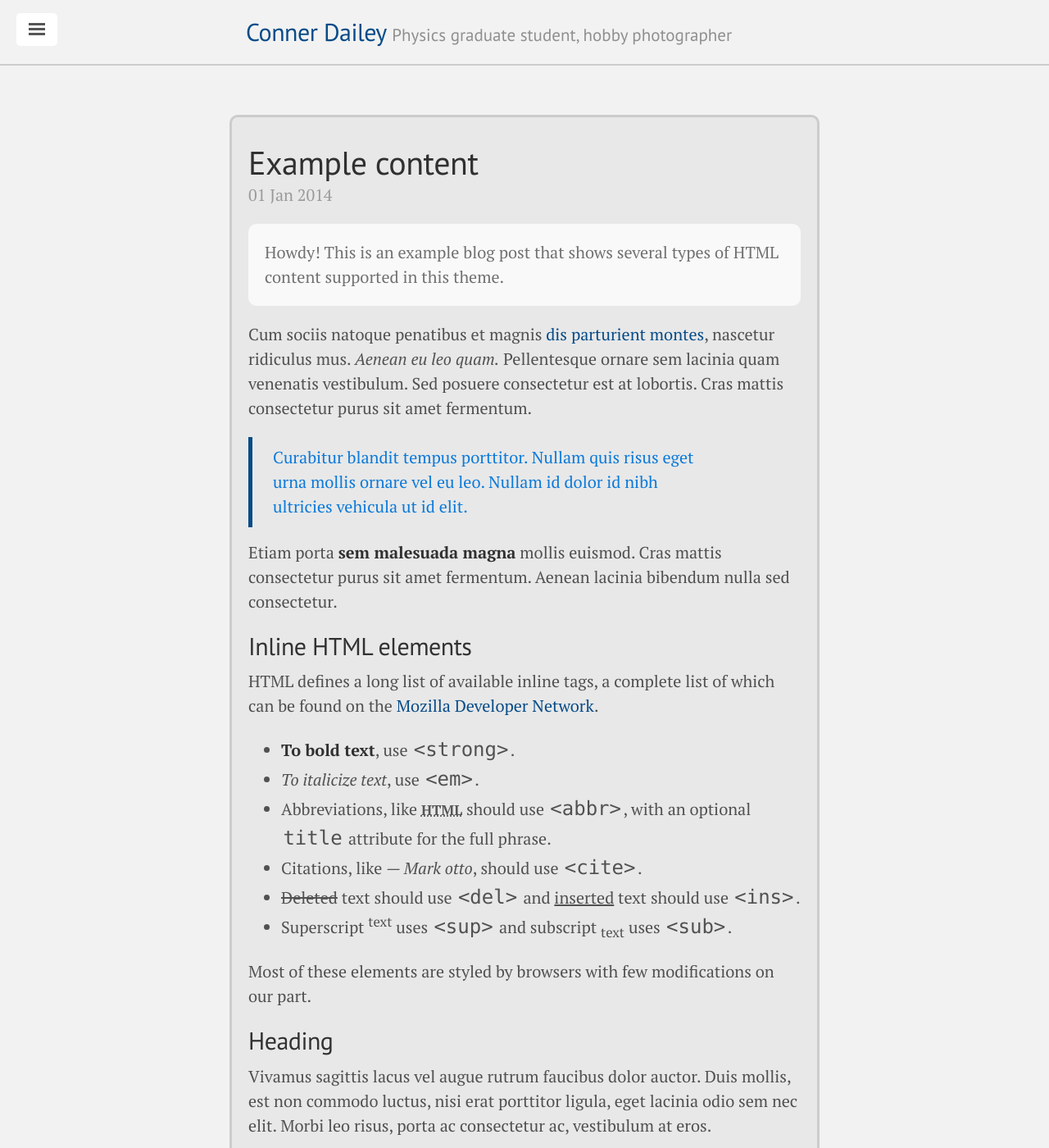
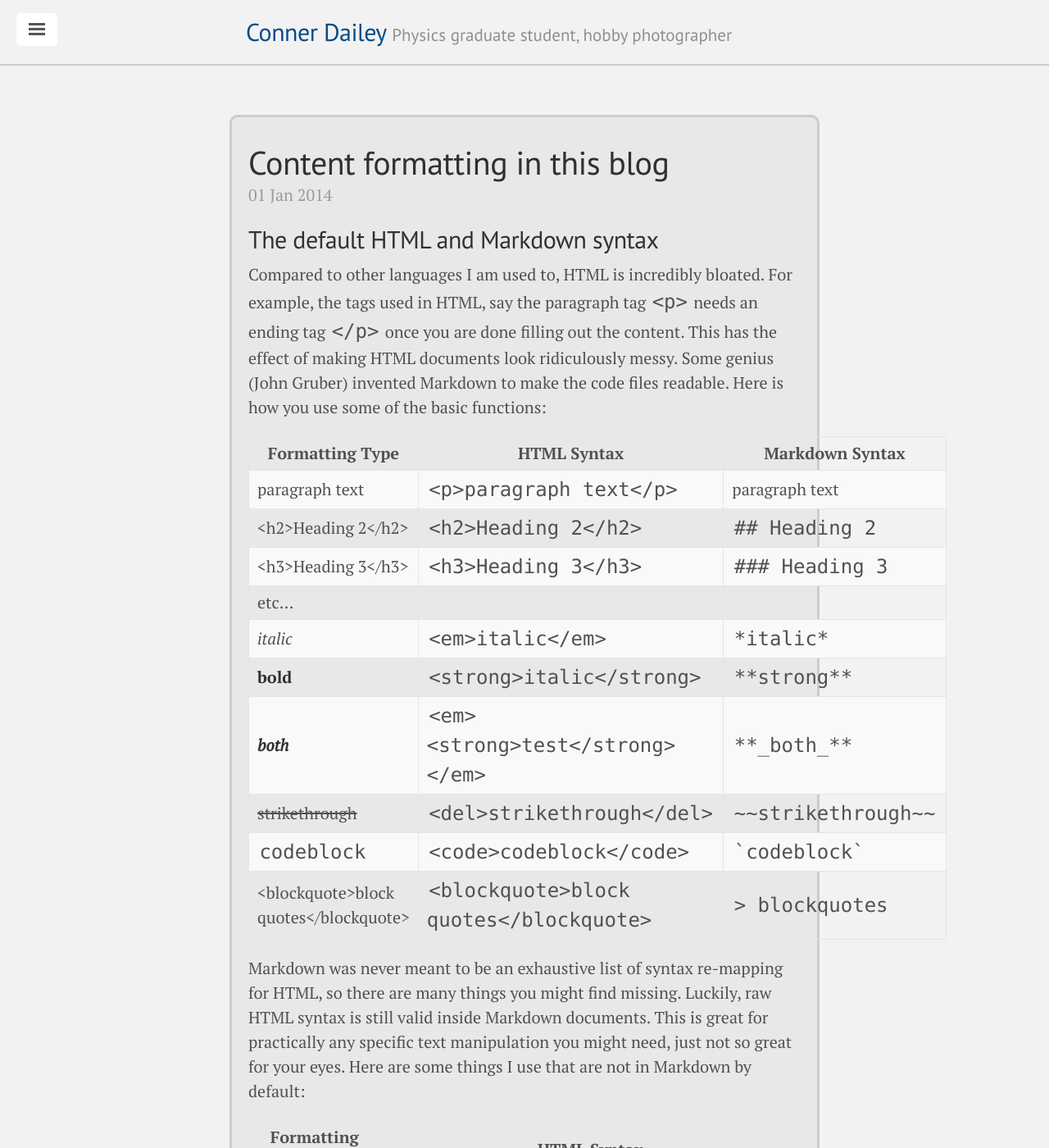
Before and after one commit to TakeTwiceDailey/TakeTwiceDailey.github.io, a Jekyll site: the page built from _posts/2014-01-01-example-content.md, in a window 1280 px wide and 1400 px high. Shown: the whole window at 82% size. Built offline with Jekyll 4.4.1, drawn with Linux system fonts in a browser that asks for light colours; nearby versions of some CDN libraries; some of the changed text lies outside the part shown.

Commit message:
changing post content

````diff
--- a/_posts/2014-01-01-example-content.md
+++ b/_posts/2014-01-01-example-content.md
@@ -1,42 +1,41 @@
 ---
 layout: post
-title: Example content
-shortinfo: This is an example blog post that shows several types of HTML content supported in this theme.
+title: Content formatting in this blog
+shortinfo: This is an example blog post that shows several types of HTML content used in this blog, and how I designed some of them.
 ---
 
+## The default HTML and Markdown syntax
 
-<div class="message">
-  Howdy! This is an example blog post that shows several types of HTML content supported in this theme.
-</div>
+Compared to other languages I am used to, HTML is incredibly bloated. For example, the tags used in HTML, say the paragraph tag `<p>` needs an ending tag `</p>` once you are done filling out the content. This has the effect of making HTML documents look ridiculously messy. Some genius (John Gruber) invented Markdown to make the code files readable. Here is how you use some of the basic functions:
 
-Cum sociis natoque penatibus et magnis <a href="#">dis parturient montes</a>, nascetur ridiculus mus. *Aenean eu leo quam.* Pellentesque ornare sem lacinia quam venenatis vestibulum. Sed posuere consectetur est at lobortis. Cras mattis consectetur purus sit amet fermentum.
+| Formatting Type   | HTML Syntax                     | Markdown Syntax   |
+|-------------------|---------------------------------|-------------------|
+| paragraph text    |`<p>paragraph text</p>`          | paragraph text    |
+| <h2>Heading 2</h2>|`<h2>Heading 2</h2>`             | `## Heading 2`    |
+| <h3>Heading 3</h3>|`<h3>Heading 3</h3>`             | `### Heading 3`    |
+| etc...            |                                 |                   |
+| *italic*          |`<em>italic</em>`                |`*italic*`         |
+| **bold**          |`<strong>italic</strong>`        |`**strong**`       |
+| ***both***        |`<em><strong>test</strong></em>` |`**_both_**`       |
+| ~~strikethrough~~ |`<del>strikethrough</del>`       |`~~strikethrough~~`|
+| `codeblock`       |`<code>codeblock</code>`         |`` `codeblock` ``  |
+| <blockquote>block quotes</blockquote> | `<blockquote>block quotes</blockquote>` |`> blockquotes`|
 
-> Curabitur blandit tempus porttitor. Nullam quis risus eget urna mollis ornare vel eu leo. Nullam id dolor id nibh ultricies vehicula ut id elit.
+Markdown was never meant to be an exhaustive list of syntax re-mapping for HTML, so there are many things you might find missing. Luckily, raw HTML syntax is still valid inside Markdown documents. This is great for practically any specific text manipulation you might need, just not so great for your eyes. Here are some things I use that are not in Markdown by default:
 
-Etiam porta **sem malesuada magna** mollis euismod. Cras mattis consectetur purus sit amet fermentum. Aenean lacinia bibendum nulla sed consectetur.
+| Formatting Type           | HTML Syntax                     |
+|---------------------------|---------------------------------|
+| some<sup>superscript</sup>| `some<sup>superscript</sup>`    |
+| some<sub>subscript</sub>  | `some<sub>subscript</sub>`      |
+| <abbr title="HyperText Markup Langage">HTML</abbr> |`<abbr title="HyperText Markup Langage">HTML</abbr>` |
+| <ins>insert<ins>          |`<ins>insert<ins>`               |
 
-## Inline HTML elements
 
-HTML defines a long list of available inline tags, a complete list of which can be found on the [Mozilla Developer Network](https://developer.mozilla.org/en-US/docs/Web/HTML/Element).
+## Syntax Highlighting
 
-- **To bold text**, use `<strong>`.
-- *To italicize text*, use `<em>`.
-- Abbreviations, like <abbr title="HyperText Markup Langage">HTML</abbr> should use `<abbr>`, with an optional `title` attribute for the full phrase.
-- Citations, like <cite>&mdash; Mark otto</cite>, should use `<cite>`.
-- <del>Deleted</del> text should use `<del>` and <ins>inserted</ins> text should use `<ins>`.
-- Superscript <sup>text</sup> uses `<sup>` and subscript <sub>text</sub> uses `<sub>`.
+Sometimes you need to show literal code in your documents. Luckily this works great, for a huge library of languages, natively. Just specify the language you want in three backticks.
 
-Most of these elements are styled by browsers with few modifications on our part.
-
-## Heading
-
-Vivamus sagittis lacus vel augue rutrum faucibus dolor auctor. Duis mollis, est non commodo luctus, nisi erat porttitor ligula, eget lacinia odio sem nec elit. Morbi leo risus, porta ac consectetur ac, vestibulum at eros.
-
-### Code
-
-Cum sociis natoque penatibus et magnis dis `code element` montes, nascetur ridiculus mus.
-
-{% highlight mathematica%}
+``` mathematica
 
 a=4;
 b=3;
@@ -44,7 +43,11 @@ Times[3,4]
 
 function[x_,y_]:= x^2+y^2
 
-{% endhighlight %}
+```
+
+<div class="message">
+  Howdy! This is an example blog post that shows several types of HTML content supported in this theme.
+</div>
 
 <p class="warning"> <b>Warning:</b> Curabitur blandit tempus porttitor. Nullam quis risus eget urna mollis ornare vel eu leo. Nullam id dolor id nibh ultricies vehicula ut id elit.Curabitur blandit tempus porttitor. Nullam quis risus eget urna mollis ornare vel eu leo. Nullam id dolor id nibh ultricies vehicula ut id elit.<br><br>Curabitur blandit tempus porttitor. Nullam quis risus eget urna mollis ornare vel eu leo. Nullam id dolor id nibh ultricies vehicula ut id elit.Curabitur blandit tempus porttitor. Nullam quis risus eget urna mollis ornare vel eu leo. Nullam id dolor id nibh ultricies vehicula ut id elit.</p>
 
````
